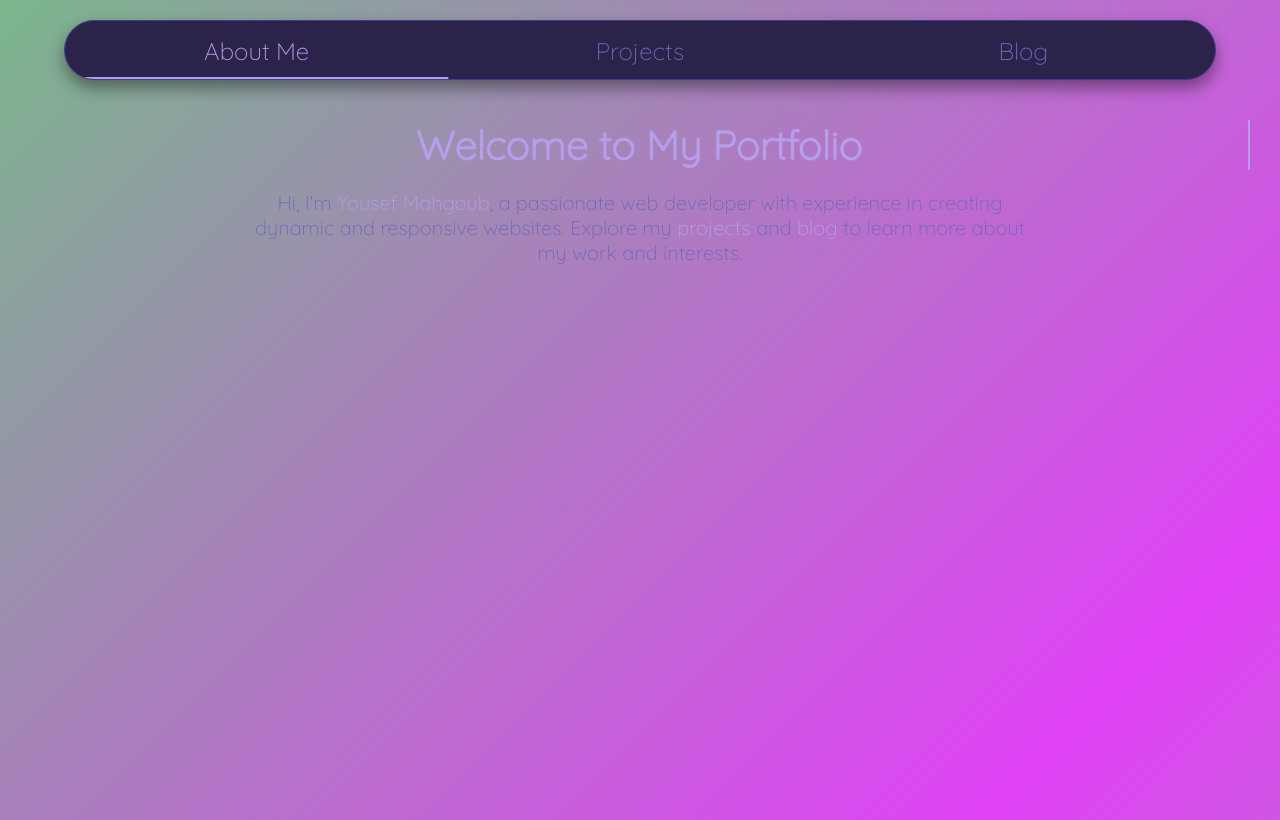
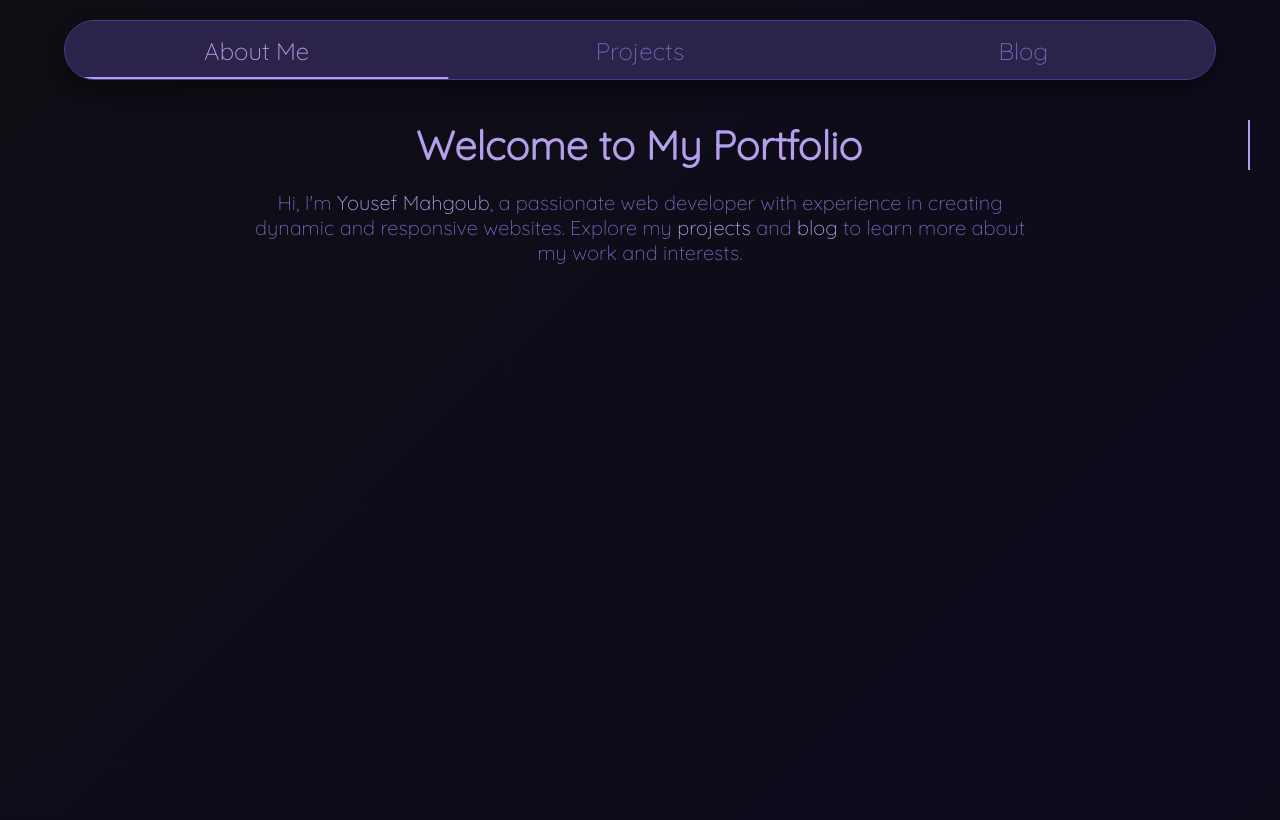
Before and after one commit to yousv/portfolio, a plain HTML site: page index.html in a window 1280 px wide. Drawn offline with Linux system fonts and the light colour scheme.

Commit message:
Update styles.css

```diff
--- a/styles.css
+++ b/styles.css
@@ -1,189 +1,377 @@
 :root {
-  --clr-0: #42f551;
-  --clr-1: #e042f5;
+
+  --clr-0: #0f0f0f;
+
+  --clr-1: #0e0b1d;
+
   --clr-2: #2c234b;
+
   --clr-3: #433d8b;
+
   --clr-4: #6f69b9;
+
   --clr-5: #b59eeb;
+
   --font-size-base: 16px;
+
 }
 
+
+
 * {
+
   color: var(--clr-4);
+
   margin: 0;
+
   padding: 0;
+
   box-sizing: border-box;
+
 }
 
+
+
 html {
+
   font-size: var(--font-size-base);
+
 }
 
+
+
 body {
+
   font-family: Quicksand, Arial, sans-serif;
+
   min-height: 100vh;
+
   background: linear-gradient(-45deg, var(--clr-0), var(--clr-1), var(--clr-0), var(--clr-1));
+
   background-size: 400% 400%;
+
   animation: gradientShift 15s ease infinite;
+
 }
 
+
+
 @keyframes gradientShift {
+
   0%, 100% {
+
     background-position: 0% 10%;
+
   }
+
   50% {
+
     background-position: 100% 10%;
+
   }
+
 }
 
+
+
 .navbar {
+
   box-shadow: 0 0.5rem 1rem rgba(0, 0, 0, 0.4);
+
   width: 90%;
+
   max-width: 75rem;
+
   height: 3.75rem;
+
   margin: 1.25rem auto;
+
   border-radius: 1.875rem;
+
   background: var(--clr-2);
+
   backdrop-filter: blur(0.3125rem);
+
   position: sticky;
+
   top: 1.25rem;
+
   z-index: 100;
+
   border: 0.0625rem solid var(--clr-3);
+
 }
 
+
+
 .navbar ul {
+
   list-style: none;
+
   display: flex;
+
   height: 100%;
+
   border-radius: inherit;
+
   overflow: hidden;
+
 }
 
+
+
 .navbar li {
+
   flex: 1;
+
   position: relative;
+
 }
 
+
+
 .navbar a {
+
   display: block;
+
   height: 100%;
+
   padding: 0 1.25rem;
+
   line-height: 3.75rem;
+
   text-align: center;
+
   text-decoration: none;
+
   font-size: 1.5rem;
+
   color: inherit;
+
   transition: color 0.3s;
+
   position: relative;
+
 }
 
+
+
 .navbar a:hover,
+
 .navbar a.active {
+
   color: var(--clr-5);
+
 }
 
+
+
 .navbar a::after {
+
   content: "";
+
   position: absolute;
+
   bottom: 0;
+
   left: 50%;
+
   width: 0;
+
   height: 0.125rem;
+
   background-color: var(--clr-5);
+
   transform: translateX(-50%);
+
   transition: width 0.3s ease;
+
 }
 
+
+
 .navbar a:hover::after,
+
 .navbar a.active::after {
+
   width: 100%;
+
 }
 
+
+
 .navbar a:focus {
+
   outline: none;
+
 }
 
+
+
 ::selection {
+
   background: var(--clr-1);
+
   color: var(--clr-5);
+
 }
 
+
+
 .highlight::selection{
+
     background: var(--clr-4);
+
     color: var(--clr-1);
+
 }
 
+
+
 main {
+
   margin: 0.625rem;
+
 }
 
+
+
 .intro {
+
   text-align: center;
+
   margin: 2.5rem 1.25rem;
+
 }
 
+
+
 .intro h1 {
+
   font-size: 2.5rem;
+
   color: var(--clr-5);
+
   margin-bottom: 1.25rem;
+
   overflow: hidden;
+
   white-space: nowrap;
+
   border-right: 0.125rem solid var(--clr-5);
+
   animation: typing 2s steps(40, end), blink-caret 0.75s step-end infinite;
+
 }
 
+
+
 @keyframes typing {
+
   from { width: 0; }
+
   to { width: 100%; }
+
 }
 
+
+
 @keyframes blink-caret {
+
   from, to { border-color: transparent; }
+
   50% { border-color: var(--clr-5); }
+
 }
 
+
+
 .intro p {
+
   font-size: 1.25rem;
+
   color: var(--clr-4);
+
   max-width: 50rem;
+
   margin: 0 auto;
+
 }
 
+
+
 .highlight {
+
   color: var(--clr-5);
+
 }
 
+
+
 @media (max-width: 48rem) {
+
   .navbar {
+
     width: 95%;
+
   }
+
   .navbar a {
+
     font-size: 1.25rem;
+
     padding: 0 0.9375rem;
+
   }
+
   .intro h1 {
+
     font-size: 2rem;
+
   }
+
   .intro p {
+
     font-size: 1rem;
+
   }
+
 }
 
+
+
 @media (max-width: 30rem) {
+
   .navbar {
+
     border-radius: 1.25rem;
+
   }
+
   .navbar ul {
+
     border-radius: inherit;
+
   }
+
   .navbar a {
+
     font-size: 1rem;
+
     padding: 0 0.625rem;
+
   }
+
   .intro h1 {
+
     font-size: 1.75rem;
+
   }
+
   .intro p {
+
     font-size: 0.875rem;
+
   }
+
 }
```
